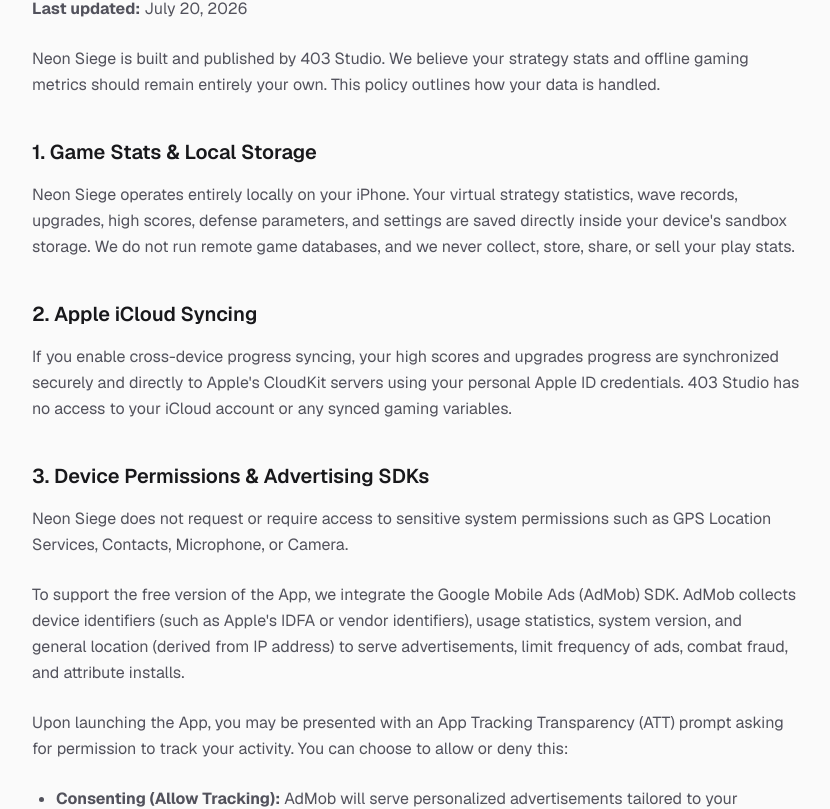
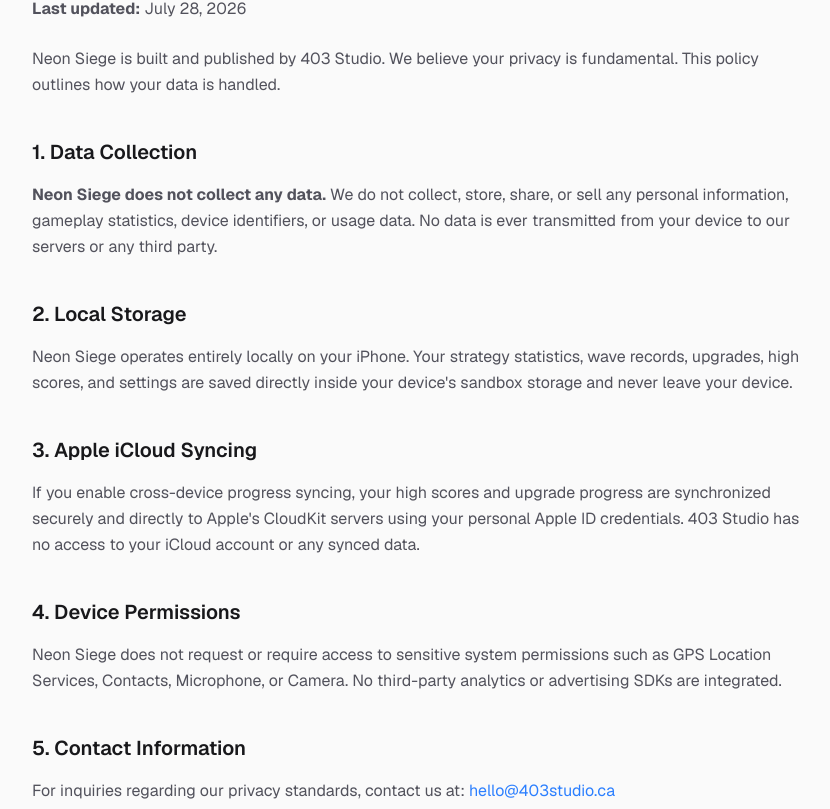
Before and after one commit to Stueygr/403Studio, a Next.js app: page /privacy/neon-siege in a window 1280 px wide. Shown: the part 258-1067 px from the top of the page, without its empty margins (224-1054 px from the left). Built offline with nearby package versions, Linux system fonts and the light colour scheme.

Commit message:
Update Neon Siege privacy policy and terms to reflect no data collection

```diff
--- a/app/privacy/neon-siege/page.tsx
+++ b/app/privacy/neon-siege/page.tsx
@@ -14,43 +14,55 @@
   return (
     <LegalLayout title="Privacy Policy — Neon Siege">
       <p>
-        <strong>Last updated:</strong> July 20, 2026
+        <strong>Last updated:</strong> July 28, 2026
       </p>
       <p>
-        Neon Siege is built and published by {site.name}. We believe your strategy stats and offline gaming metrics should remain entirely your own. This policy outlines how your data is handled.
+        Neon Siege is built and published by {site.name}. We believe your
+        privacy is fundamental. This policy outlines how your data is handled.
       </p>
 
-      <h2 className="text-xl font-semibold text-zinc-900 dark:text-zinc-50 mt-10 mb-4">1. Game Stats & Local Storage</h2>
+      <h2 className="text-xl font-semibold text-zinc-900 dark:text-zinc-50 mt-10 mb-4">
+        1. Data Collection
+      </h2>
       <p>
-        Neon Siege operates entirely locally on your iPhone. Your virtual strategy statistics, wave records, upgrades, high scores, defense parameters, and settings are saved directly inside your device&apos;s sandbox storage. We do not run remote game databases, and we never collect, store, share, or sell your play stats.
+        <strong>Neon Siege does not collect any data.</strong> We do not collect,
+        store, share, or sell any personal information, gameplay statistics, device
+        identifiers, or usage data. No data is ever transmitted from your device
+        to our servers or any third party.
       </p>
 
-      <h2 className="text-xl font-semibold text-zinc-900 dark:text-zinc-50 mt-10 mb-4">2. Apple iCloud Syncing</h2>
+      <h2 className="text-xl font-semibold text-zinc-900 dark:text-zinc-50 mt-10 mb-4">
+        2. Local Storage
+      </h2>
       <p>
-        If you enable cross-device progress syncing, your high scores and upgrades progress are synchronized securely and directly to Apple&apos;s CloudKit servers using your personal Apple ID credentials. {site.name} has no access to your iCloud account or any synced gaming variables.
+        Neon Siege operates entirely locally on your iPhone. Your strategy
+        statistics, wave records, upgrades, high scores, and settings are saved
+        directly inside your device&apos;s sandbox storage and never leave your
+        device.
       </p>
 
-      <h2 className="text-xl font-semibold text-zinc-900 dark:text-zinc-50 mt-10 mb-4">3. Device Permissions & Advertising SDKs</h2>
+      <h2 className="text-xl font-semibold text-zinc-900 dark:text-zinc-50 mt-10 mb-4">
+        3. Apple iCloud Syncing
+      </h2>
       <p>
-        Neon Siege does not request or require access to sensitive system permissions such as GPS Location Services, Contacts, Microphone, or Camera.
-      </p>
-      <p>
-        To support the free version of the App, we integrate the Google Mobile Ads (AdMob) SDK. AdMob collects device identifiers (such as Apple&apos;s IDFA or vendor identifiers), usage statistics, system version, and general location (derived from IP address) to serve advertisements, limit frequency of ads, combat fraud, and attribute installs.
-      </p>
-      <p>
-        Upon launching the App, you may be presented with an App Tracking Transparency (ATT) prompt asking for permission to track your activity. You can choose to allow or deny this:
-      </p>
-      <ul className="list-disc pl-6 space-y-2 text-zinc-650 dark:text-zinc-400">
-        <li><strong>Consenting (Allow Tracking):</strong> AdMob will serve personalized advertisements tailored to your interests using your device identifier.</li>
-        <li><strong>Declining (Ask App Not to Track):</strong> AdMob will serve only non-personalized ads. Basic device identifiers are still processed for essential operations (such as frequency capping and fraud detection).</li>
-      </ul>
-
-      <h2 className="text-xl font-semibold text-zinc-900 dark:text-zinc-50 mt-10 mb-4">4. GDPR & CCPA Rights</h2>
-      <p>
-        Because we do not store, transfer, or process gameplay data on our own servers, your regulatory rights under GDPR or CCPA (access, export, modify, or erase your data) are fully under your own control. You can delete all local records simply by deleting the app or purging your local iCloud app storage. Consent for third-party ad serving can be managed at any time via your iOS Settings under <em>Privacy &amp; Security &gt; Tracking</em>.
+        If you enable cross-device progress syncing, your high scores and upgrade
+        progress are synchronized securely and directly to Apple&apos;s CloudKit
+        servers using your personal Apple ID credentials. {site.name} has no
+        access to your iCloud account or any synced data.
       </p>
 
-      <h2 className="text-xl font-semibold text-zinc-900 dark:text-zinc-550 mt-10 mb-4">5. Contact Information</h2>
+      <h2 className="text-xl font-semibold text-zinc-900 dark:text-zinc-50 mt-10 mb-4">
+        4. Device Permissions
+      </h2>
+      <p>
+        Neon Siege does not request or require access to sensitive system
+        permissions such as GPS Location Services, Contacts, Microphone, or
+        Camera. No third-party analytics or advertising SDKs are integrated.
+      </p>
+
+      <h2 className="text-xl font-semibold text-zinc-900 dark:text-zinc-50 mt-10 mb-4">
+        5. Contact Information
+      </h2>
       <p>
         For inquiries regarding our privacy standards, contact us at:{" "}
         <a href={`mailto:${site.email}`} className="text-blue-500 hover:underline">
--- a/app/terms/neon-siege/page.tsx
+++ b/app/terms/neon-siege/page.tsx
@@ -14,7 +14,7 @@
   return (
     <LegalLayout title="Terms of Service — Neon Siege">
       <p>
-        <strong>Last updated:</strong> July 20, 2026
+        <strong>Last updated:</strong> July 28, 2026
       </p>
       <p>
         These Terms of Service govern your use of the Neon Siege application (the &quot;App&quot;). By installing or using Neon Siege, you agree to these Terms. If you do not agree, please do not use the App.
@@ -38,12 +38,7 @@
         Neon Siege stores gameplay progress, stats, and tower parameters locally in sandboxed memory. We cannot recover lost virtual progress, level achievements, or stats resulting from App deletes or hardware issues. You are responsible for keeping local device backups or syncing via Apple iCloud.
       </p>
 
-      <h2 className="text-xl font-semibold text-zinc-900 dark:text-zinc-50 mt-10 mb-4">4. Third-Party Advertisements</h2>
-      <p>
-        The free version of Neon Siege displays third-party advertisements served by Google AdMob. By using the App, you acknowledge that you may interact with ad content served by third parties. {site.name} does not control, endorse, or assume responsibility for the availability, content, products, or services promoted in these advertisements.
-      </p>
-
-      <h2 className="text-xl font-semibold text-zinc-900 dark:text-zinc-550 mt-10 mb-4">5. Disclaimer of Warranties</h2>
+      <h2 className="text-xl font-semibold text-zinc-900 dark:text-zinc-550 mt-10 mb-4">4. Disclaimer of Warranties</h2>
       <p className="font-semibold text-zinc-900 dark:text-zinc-50 uppercase tracking-wide text-xs">
         THE FOLLOWING SECTION IS IMPORTANT. PLEASE READ IT CAREFULLY.
       </p>
@@ -51,17 +46,17 @@
         NEON SIEGE IS PROVIDED &quot;AS IS&quot; AND &quot;AS AVAILABLE,&quot; WITHOUT WARRANTY OF ANY KIND. TO THE MAXIMUM EXTENT PERMITTED BY LAW, 403 STUDIO DISCLAIMS ALL WARRANTIES, EXPRESS OR IMPLIED, INCLUDING BUT NOT LIMITED TO IMPLIED WARRANTIES OF MERCHANTABILITY, FITNESS FOR A PARTICULAR PURPOSE, AND NON-INFRINGEMENT. WE DO NOT WARRANT THAT THE APP WILL BE FREE FROM BUGS, ERRORS, OR SYSTEM INTERRUPTIONS.
       </p>
 
-      <h2 className="text-xl font-semibold text-zinc-900 dark:text-zinc-50 mt-10 mb-4">6. Limitation of Liability</h2>
+      <h2 className="text-xl font-semibold text-zinc-900 dark:text-zinc-50 mt-10 mb-4">5. Limitation of Liability</h2>
       <p className="uppercase text-sm leading-relaxed text-zinc-700 dark:text-zinc-350 bg-zinc-100 dark:bg-zinc-900/50 p-4 rounded-xl border border-zinc-200 dark:border-zinc-800">
         TO THE MAXIMUM EXTENT PERMITTED BY LAW, IN NO EVENT SHALL 403 STUDIO OR ITS DEVELOPERS BE LIABLE FOR ANY DIRECT, INDIRECT, INCIDENTAL, SPECIAL, OR CONSEQUENTIAL DAMAGES (INCLUDING BUT NOT LIMITED TO LOSS OF GAME RECORDS, UPGRADES, OR PROGRESS) ARISING FROM THE USE OR INABILITY TO USE THE APPLICATION, EVEN IF ADVISED OF THE POSSIBILITY OF SUCH DAMAGES. OUR CUMULATIVE LIABILITY SHALL NOT EXCEED $10.00 CAD.
       </p>
 
-      <h2 className="text-xl font-semibold text-zinc-900 dark:text-zinc-50 mt-10 mb-4">7. Governing Law & Dispute Resolution</h2>
+      <h2 className="text-xl font-semibold text-zinc-900 dark:text-zinc-50 mt-10 mb-4">6. Governing Law & Dispute Resolution</h2>
       <p>
         These Terms shall be governed by, and construed in accordance with, the laws of the Province of Alberta, Canada. Any legal actions arising under these terms shall be brought exclusively in the courts located in Calgary, Alberta, Canada.
       </p>
 
-      <h2 className="text-xl font-semibold text-zinc-900 dark:text-zinc-50 mt-10 mb-4">8. Contact Support</h2>
+      <h2 className="text-xl font-semibold text-zinc-900 dark:text-zinc-50 mt-10 mb-4">7. Contact Support</h2>
       <p>
         If you have any questions about these terms, please contact:{" "}
         <a href={`mailto:${site.email}`} className="text-blue-500 hover:underline">
```
